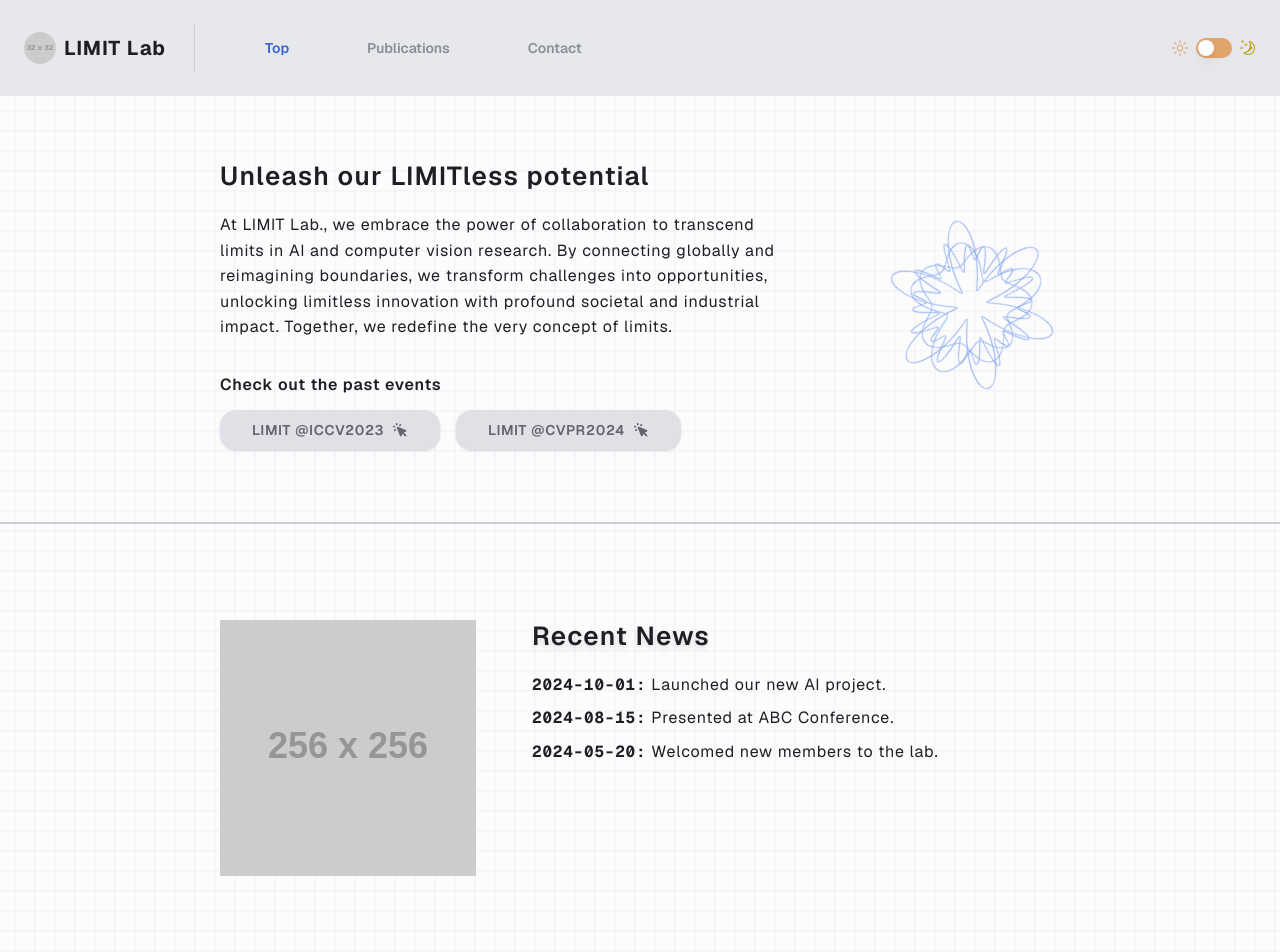
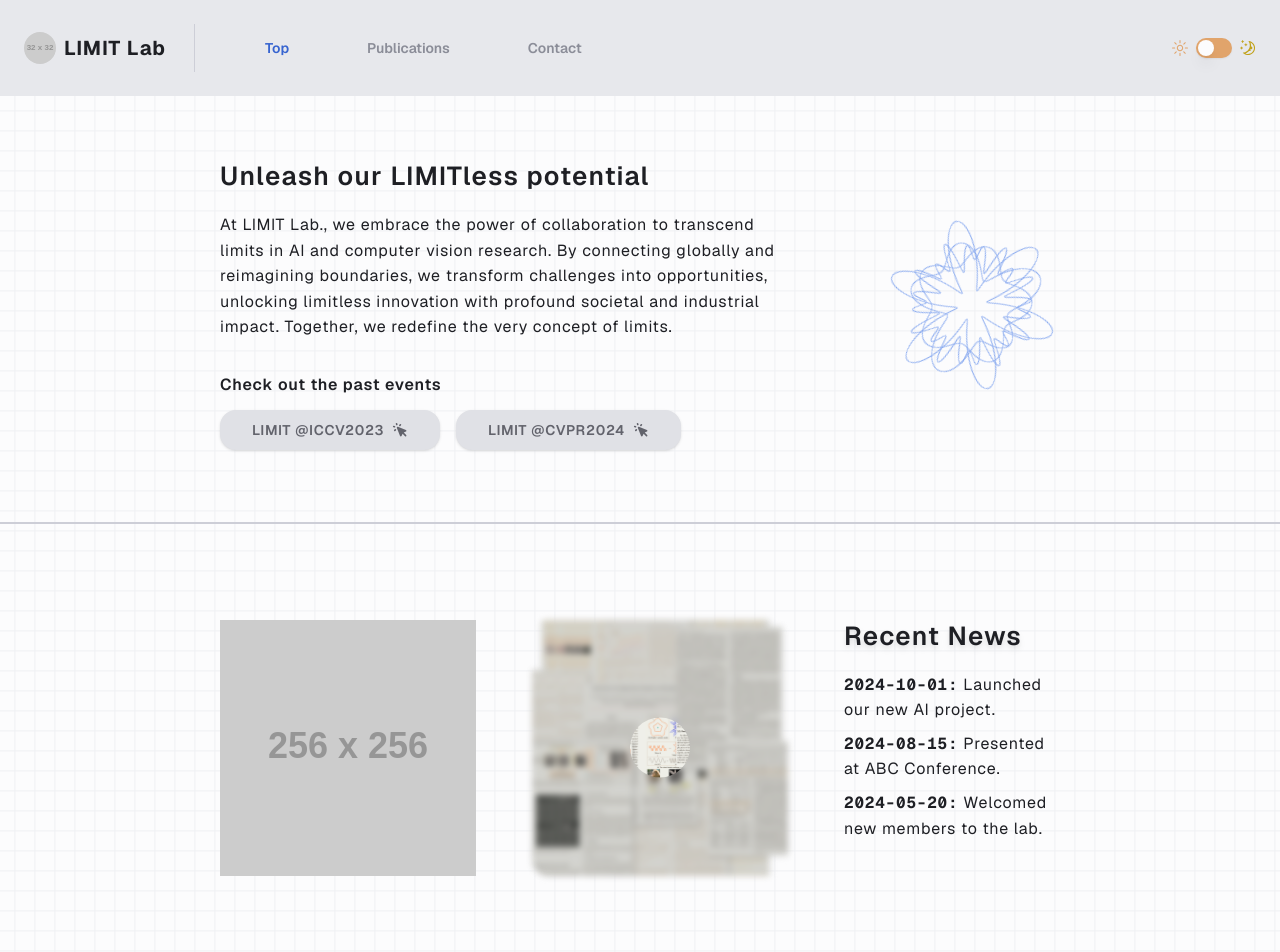
Before and after one commit to cvpaperchallenge-alumni/limit-lab-homepage, a Next.js app: page / in a window 1280 px wide. Shown: the top 952 px of the page. Built offline with nearby package versions, Linux system fonts and the light colour scheme; what tailwindcss-animated would draw is missing.

Commit message:
:sparkles: Add the paper ocean design basics

```diff
--- a/src/app/(homepage)/page.tsx
+++ b/src/app/(homepage)/page.tsx
@@ -11,6 +11,7 @@ const geistMono = Geist_Mono({
 
 import { VisualAtomDesign } from '@/components/visual-atom-design'
 import { members, newsItems } from '@/data/topPageData'
+import { PaperOceanDesign } from '@/components/paper-ocean-design'
 
 // shadcn/ui components
 import { Separator } from '@radix-ui/react-separator'
@@ -82,6 +83,7 @@ export default function TopPage() {
           width={256}
           height={256}
         />
+        <PaperOceanDesign/>
         <div className="flex w-full flex-col items-start gap-3">
           <h1 className="mb-2 text-xxxl font-semibold leading-8 tracking-wider text-foreground shadow-background drop-shadow-md">
             Recent News
--- /dev/null
+++ b/src/components/paper-ocean-design.tsx
@@ -0,0 +1,25 @@
+'use client'
+
+import Image from 'next/image'
+import testImage from '../../public/paper-ocean.png'
+
+export function PaperOceanDesign() {
+  return (
+    <div className='relative min-w-64 h-64'>
+      <Image
+        src={testImage}
+        alt="paper ocean"
+        width={256}
+        height={256}
+        className='absolute filter blur-[3px] contrast-75 object-cover h-64 w-64 rounded-2xl pointer-events-none'
+      />
+      <Image
+        src={testImage}
+        alt="paper ocean"
+        width={256}
+        height={256}
+        className='absolute object-cover h-64 w-64 rounded-2xl pointer-events-none [clip-path:_circle(30px_at_50%_50%)]'
+      />
+    </div>
+  )
+}
```
Also changed, not shown: public/paper-ocean.png (added).
